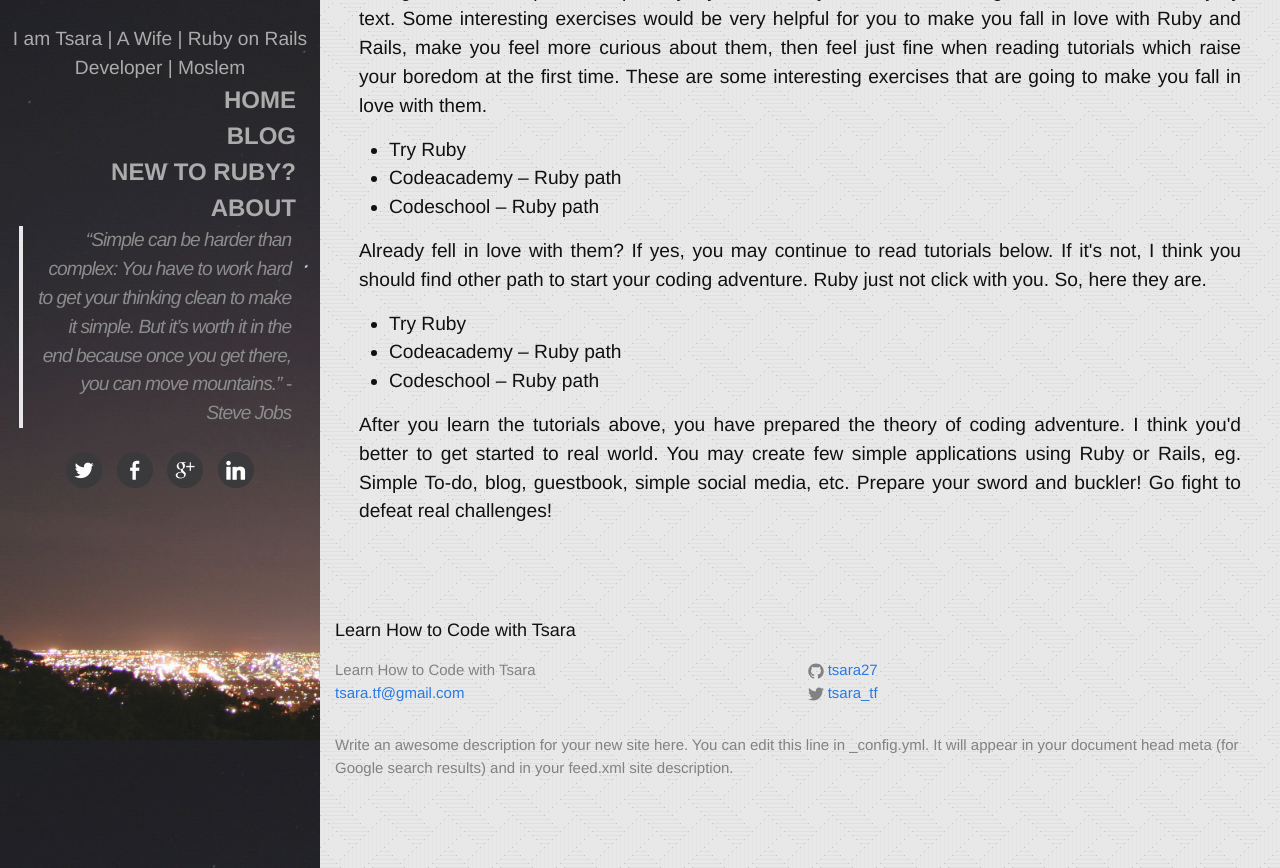
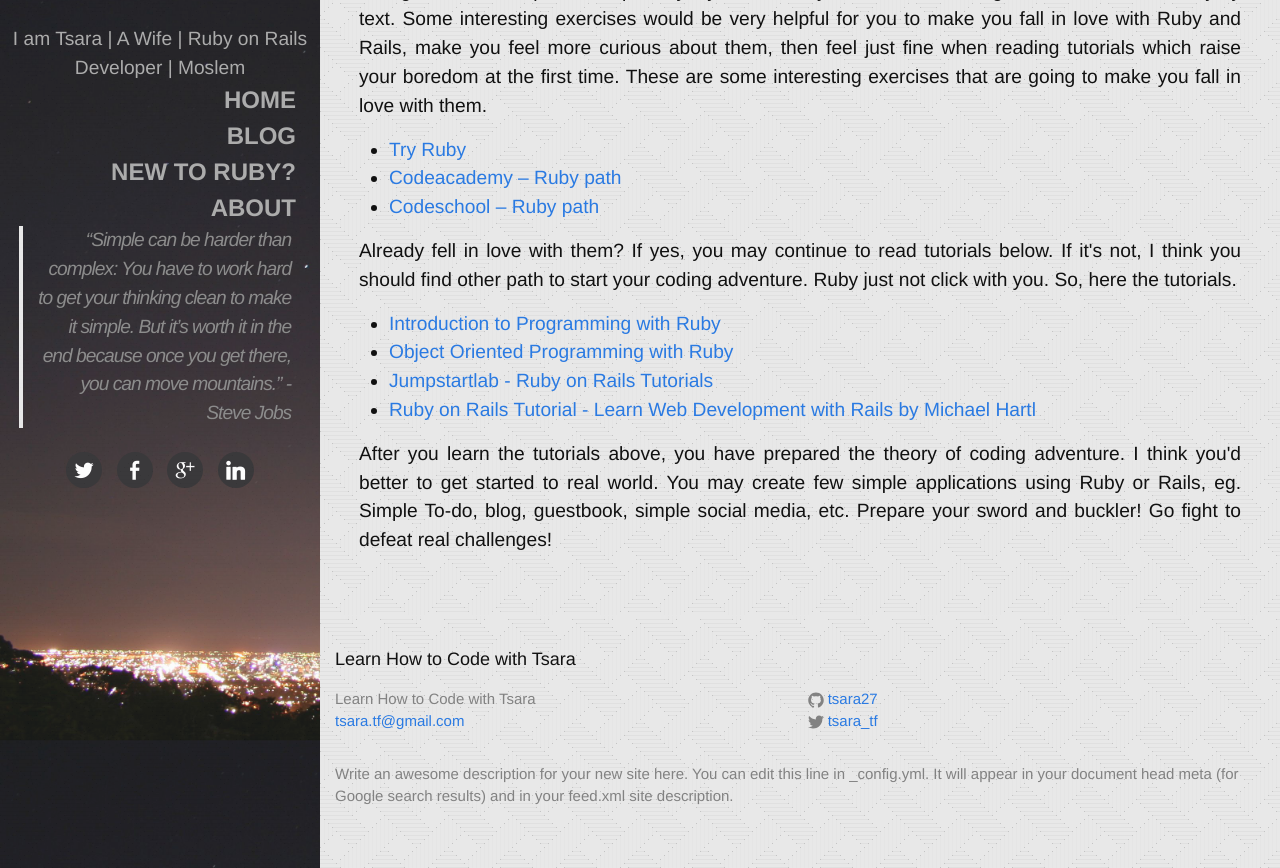
Before and after one commit to tsara27/my_website, a Jekyll site: the page built from new_to_ruby/index.html, in a window 1280 px wide and 1045 px high, cut to the strip 177-1045 px from the top of the window. Built offline with Jekyll 4.4.1, drawn with Linux system fonts in a browser that asks for light colours; nearby versions of some CDN libraries; some web fonts are replaced.

Commit message:
Modify links

```diff
--- a/new_to_ruby/index.html
+++ b/new_to_ruby/index.html
@@ -11,15 +11,16 @@ title: Are you new to Ruby or Rails?
   <article class="post-content">
     <p>First time I saw ruby and ruby on rails was terrible. I really hate command line. But, my willing to learn Ruby and Ruby on Rails had destroyed the brick and made me crazy about Ruby and Rails. Such a willingness won't help at all, especially if you are easily bored when reading some tutorials filled only by text. Some interesting exercises would be very helpful for you to make you fall in love with Ruby and Rails, make you feel more curious about them, then feel just fine when reading tutorials which raise your boredom at the first time. These are some interesting exercises that are going to make you fall in love with them.</p>
     <ul>
-      <li>Try Ruby</li>
-      <li>Codeacademy – Ruby path</li>
-      <li>Codeschool – Ruby path</li>
+      <li><a href="https://www.codeschool.com/courses/try-ruby">Try Ruby</a></li>
+      <li><a href="http://www.codecademy.com/en/tracks/ruby">Codeacademy – Ruby path</a></li>
+      <li><a href="https://www.codeschool.com/paths/ruby">Codeschool – Ruby path</a></li>
     </ul>
-    <p>Already fell in love with them? If yes, you may continue to read tutorials below. If it's not, I think you should find other path to start your coding adventure. Ruby just not click with you. So, here they are.</p>
+    <p>Already fell in love with them? If yes, you may continue to read tutorials below. If it's not, I think you should find other path to start your coding adventure. Ruby just not click with you. So, here the tutorials.</p>
     <ul>
-      <li>Try Ruby</li>
-      <li>Codeacademy – Ruby path</li>
-      <li>Codeschool – Ruby path</li>
+      <li><a href="http://www.gotealeaf.com/books/ruby/read/introduction">Introduction to Programming with Ruby</a></li>
+      <li><a href="http://www.gotealeaf.com/books/oo_ruby/read/introduction">Object Oriented Programming with Ruby</a></li>
+      <li><a href="http://tutorials.jumpstartlab.com/">Jumpstartlab - Ruby on Rails Tutorials</a></li>
+      <li><a href="https://www.railstutorial.org/book">Ruby on Rails Tutorial - Learn Web Development with Rails by Michael Hartl</a></li>
     </ul>
     After you learn the tutorials above, you have prepared the theory of coding adventure. I think you'd better to get started to real world. You may create few simple applications using Ruby or Rails, eg. Simple To-do, blog, guestbook, simple social media, etc. Prepare your sword and buckler! Go fight to defeat real challenges!
   </article>
```
